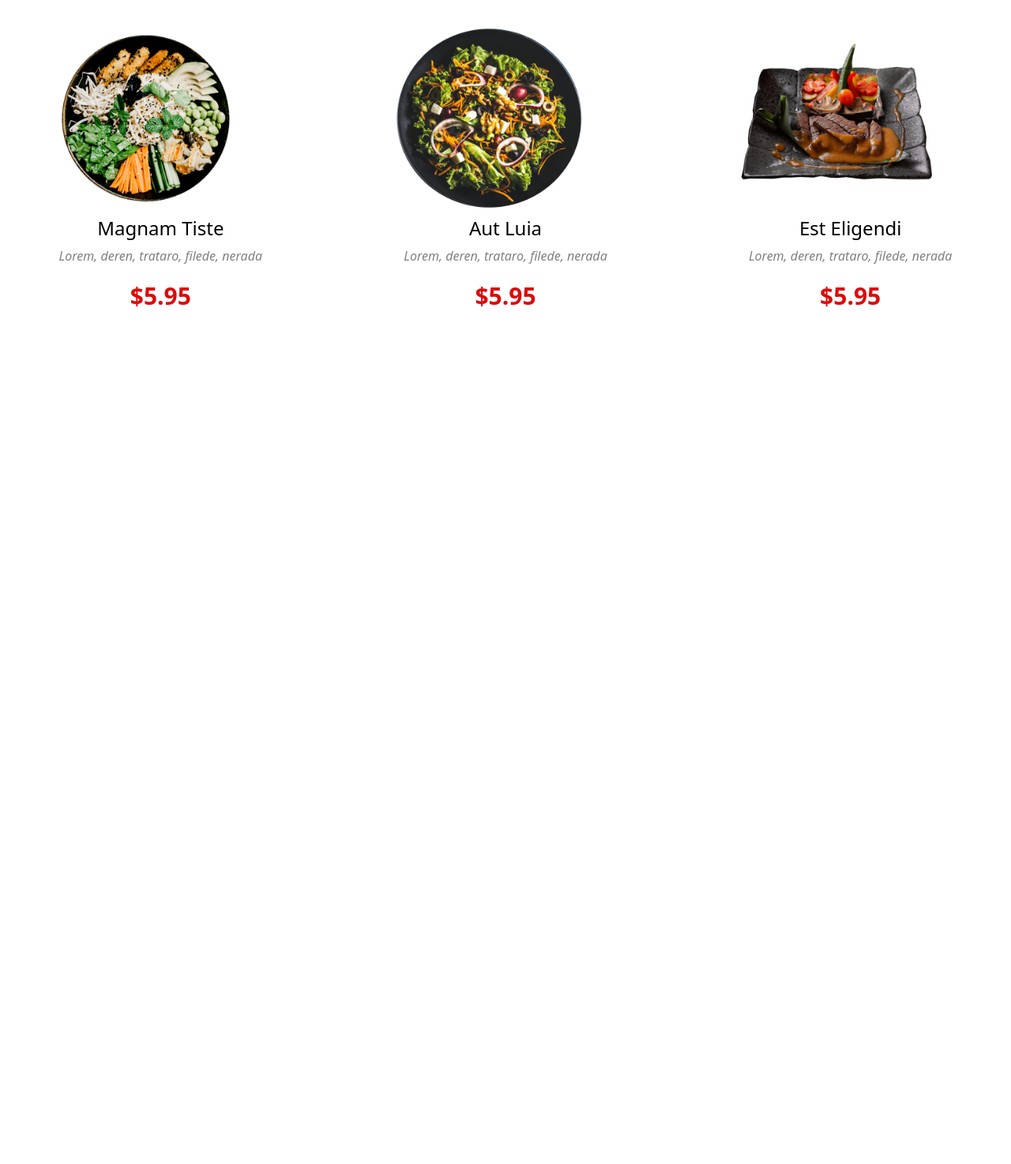
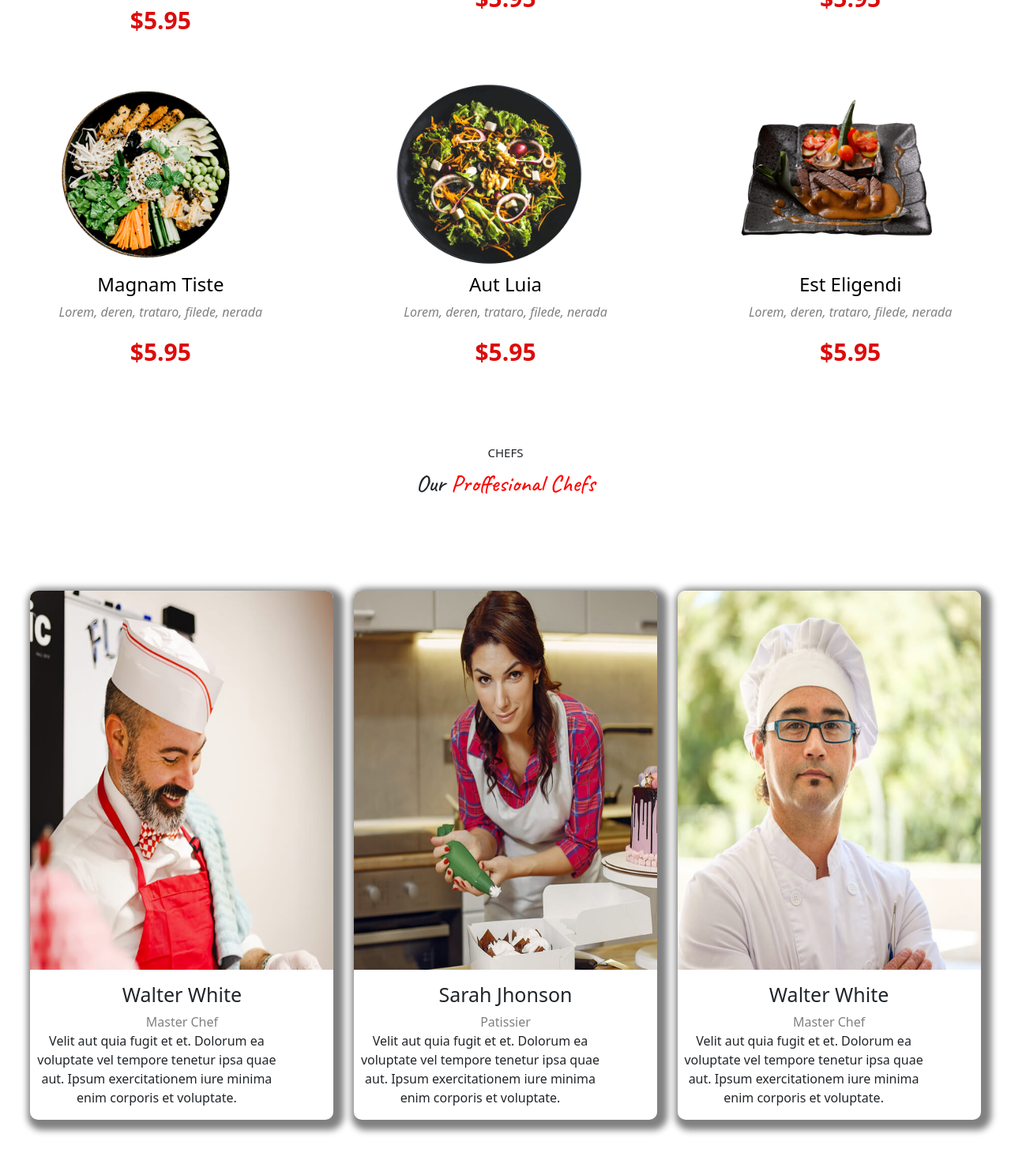
Before and after one commit to Abdellah-Majdoul/-JavaScript_DOM_Final_Project_AbdellahMajdoul, a website: page index.html in a window 1280 px wide. Shown: the part 3684-5158 px from the top of the page at 79% size. Before the commit the page ends 4081 px from the top, so only its background shows below. Drawn offline with nearby package versions, Linux system fonts and the light colour scheme; files whose address does not match are found by name; a web font is replaced by a local one.

Commit message:
section Chefs

```diff
--- a/index.html
+++ b/index.html
@@ -206,16 +206,19 @@
     </div>
 
     <nav>
-      <div class="nav nav-tabs" id="nav-tab" role="tablist">
-        <a class=" active" id="nav-home-tab" data-bs-toggle="tab" data-bs-target="#nav-home" type="button" role="tab" aria-controls="nav-home" aria-selected="true">Starters</a>
-        <a  id="nav-profile-tab" data-bs-toggle="tab" data-bs-target="#nav-profile" type="button" role="tab" aria-controls="nav-profile" aria-selected="false">Breakfast</a>
-        <a  id="nav-contact-tab" data-bs-toggle="tab" data-bs-target="#nav-contact" type="button" role="tab" aria-controls="nav-contact" aria-selected="false">Lunch</a>
+      <div class="nav " >
+        <a class="nav-link active">Starters</a>
+        <a class="nav-link" >Lunch</a>
+        <a class="nav-link"  >Breakfast</a>
       </div>
     </nav>
-    <div class="tab-content" id="nav-tabContent">
-      <div class="tab-pane fade show active" id="nav-home" role="tabpanel" aria-labelledby="nav-home-tab"><section class=" contentMenu d-flex justify-content-center flex-column   gap-5">
+    <div class="tab-content" >
+      <div class="tab-pane fade show active" >
+        <section class=" contentMenu d-flex justify-content-center flex-column   gap-5">
+
         <div class=" leftMenu   ">
-          <div class="lf-div d-flex flex-column ">
+          <div class="lf-div d-flex flex-column  ">
+            <H1>STTA</H1>
             <div class="containerMenu  d-flex ">
               <img src="./public/images/menu/menu-item-1.png" alt="">
               <h4>Magnam Tiste</h4>
@@ -275,7 +278,8 @@
 
 
       </section></div>
-      <div class="tab-pane fade" id="nav-profile" role="tabpanel" aria-labelledby="nav-profile-tab"><section class=" contentMenu d-flex justify-content-center   gap-5">
+      <div class="tab-pane fade " >
+        <section class=" contentMenu d-flex justify-content-center   gap-5">
         <div class=" leftMenu   ">
           <div class="d-flex  flex-column">
             <div class=" lf-div d-flex containerMenu ">
@@ -306,7 +310,8 @@
 
 
       </section></div>
-      <div class="tab-pane fade" id="nav-contact" role="tabpanel" aria-labelledby="nav-contact-tab"><section class=" contentMenu d-flex justify-content-center   gap-5">
+      <div class="tab-pane fade" >
+        <section class=" contentMenu d-flex justify-content-center   gap-5">
         <div class=" leftMenu   ">
           <div class="d-flex  flex-column">
             <div class=" lf-div d-flex containerMenu ">
@@ -336,9 +341,60 @@
         </div>
 
 
-      </section></div>
+      </section>
+    </div>
     </div>
   </section>
+  <!-- this is hero carousel -->
+<section >
+
+</section>
+
+<!-- this is events  -->
+ <section></section>
+  <!-- this is chefs  -->
+   <section id="chefs">
+    <div class="containerChefs">
+      <div class="firstChefs">
+        <h3>CHEFS</h3>
+        <p>Our <span>Proffesional Chefs</span></p>
+      </div>
+      <div class="cardChefs">
+        <div class="card1chefs">
+          <div class="imgCard">
+            <img src="./public/images/chefs/chefs-1.jpg" alt="">
+          </div>
+          <div class="discChefs">
+            <h3>Walter White</h3>
+            <span>Master Chef</span>
+            <p>Velit aut quia fugit et et. Dolorum ea voluptate vel tempore tenetur ipsa quae aut. Ipsum exercitationem iure minima enim corporis et voluptate.</p>
+          </div>
+        </div>
+        <div class="card1chefs">
+          <div class="imgCard">
+            <img src="./public/images/chefs/chefs-2.jpg" alt="">
+          </div>
+          <div class="discChefs">
+            <h3>Sarah Jhonson</h3>
+            <span>Patissier</span>
+            <p>Velit aut quia fugit et et. Dolorum ea voluptate vel tempore tenetur ipsa quae aut. Ipsum exercitationem iure minima enim corporis et voluptate.</p>
+          </div>
+        </div>
+        <div class="card1chefs">
+          <div class="imgCard">
+            <img src="./public/images/chefs/chefs-3.jpg" alt="">
+          </div>
+          <div class="discChefs">
+            <h3>Walter White</h3>
+            <span>Master Chef</span>
+            <p>Velit aut quia fugit et et. Dolorum ea voluptate vel tempore tenetur ipsa quae aut. Ipsum exercitationem iure minima enim corporis et voluptate.</p>
+          </div>
+        </div>
+
+
+      </div>
+    </div>
+   </section>
  </main>
 
 
--- a/public/js/app.js
+++ b/public/js/app.js
@@ -0,0 +1,17 @@
+const navLinks = document.querySelectorAll('.nav-link');
+const table = document.querySelectorAll('.tab-pane');
+navLinks.forEach((link, index) => {
+        link.addEventListener('click', function (e) {
+            e.preventDefault();
+            console.log(link);
+
+
+            navLinks.forEach(nav => nav.classList.remove('active'));
+            table.forEach(pane => pane.classList.remove('show', 'active','fade'));
+
+
+            link.classList.add('active');
+
+            table[index].classList.add('show', 'active','fade');
+        });
+    });
--- a/src/sass/_allModules.sass
+++ b/src/sass/_allModules.sass
@@ -5,3 +5,4 @@
 @import ./modules/about/_thirdSection
 @import ./modules/menu/_menu
 @import ./modules/menu/_seconMenu
+@import ./modules/chefs/_chefs
--- /dev/null
+++ b/src/sass/modules/chefs/_chefs.sass
@@ -0,0 +1,41 @@
+.containerChefs
+    padding-bottom: 10vh
+
+.firstChefs
+    height: 35vh
+    display: flex
+    flex-direction: column
+    justify-content: center
+    align-items: center
+    h3
+        font-size: 15px
+    p
+        font-size: 30px
+        font-family: caveat
+        span
+            color: red
+.cardChefs
+    display: flex
+    justify-content: center
+    gap: 2vw
+.card1chefs
+    border-radius:  10px
+    box-shadow: 5px 5px 8px 8px grey
+
+
+
+.imgCard
+    img
+        border-radius: 10px 10px 0px 0px
+        height: 60vh
+        width: 30vw
+.discChefs
+    text-align: center
+    h3
+        padding-top: 2vh
+        font-size: 25px
+    span
+        color: grey
+    p
+
+        width: 25vw
```
Also changed, not shown: public/css/app.css, 1 other file.
